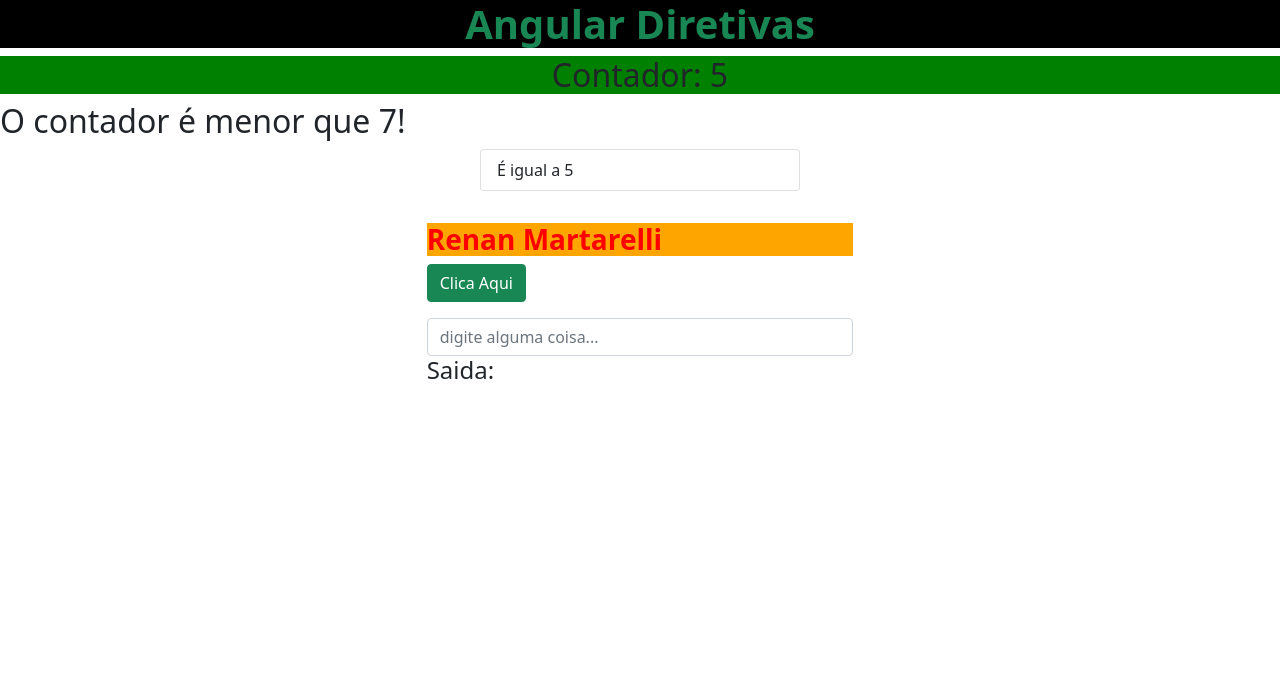
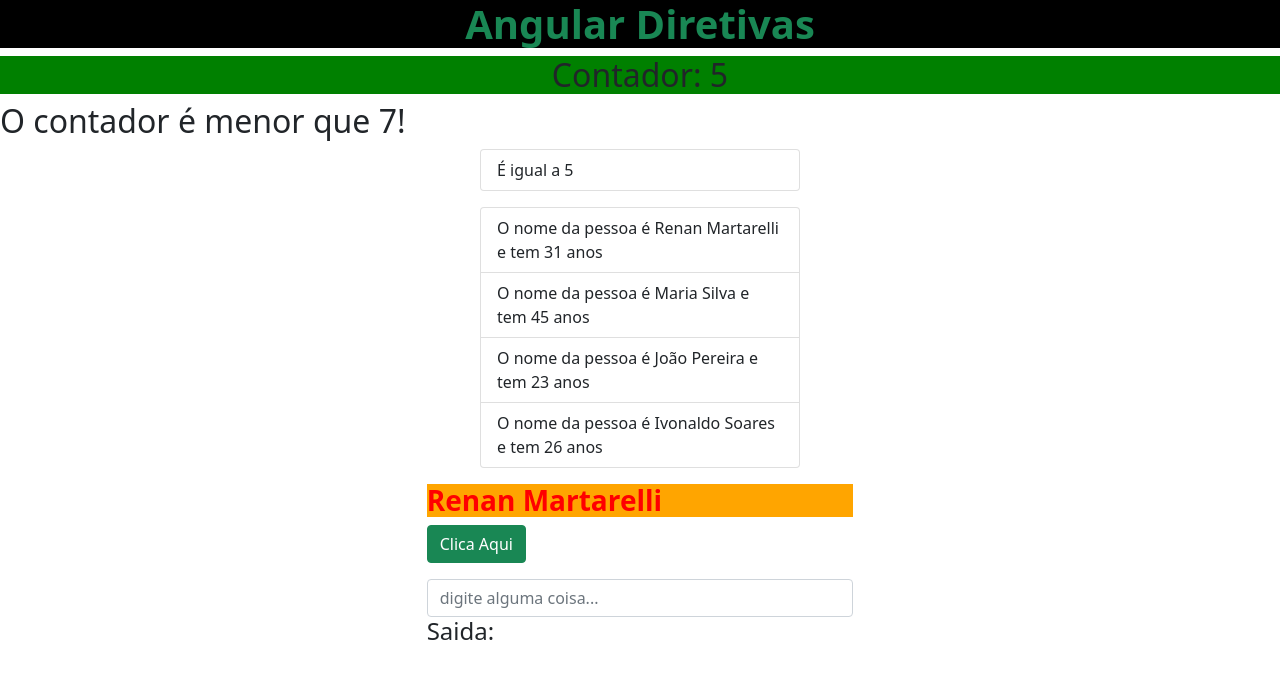
Before and after one commit to Martarelli/diretivasAngular-DIO, an Angular app in the folder diretivasAngular/: page / in a window 1280 px wide. Shown: the top 678 px of the page. Built offline with nearby package versions, Linux system fonts and the light colour scheme.

Commit message:
exibindo dados do service no app components

```diff
--- a/diretivasAngular/src/app/app.component.html
+++ b/diretivasAngular/src/app/app.component.html
@@ -23,7 +23,7 @@
 </ul>
 
 <ul class="list-group mx-auto my-3 col-3">
-  <!-- <li class="list-group-item" *ngFor="let pessoa of pessoas">O nome da pessoa é {{pessoa.nome}} {{pessoa.sobrenome}}</li> -->
+  <li class="list-group-item" *ngFor="let pessoa of pessoas">O nome da pessoa é {{pessoa.firstName}} {{pessoa.lastName}} e tem {{pessoa.age}} anos</li>
 </ul>
 
 <div class="col-4 mx-auto my-3">
--- a/diretivasAngular/src/app/app.component.ts
+++ b/diretivasAngular/src/app/app.component.ts
@@ -1,5 +1,6 @@
+import { Component, OnInit } from '@angular/core';
+
 import { PeopleService } from './shared/services/people.service';
-import { Component, OnInit } from '@angular/core';
 
 @Component({
   selector: 'app-root',
@@ -12,14 +13,20 @@ export class AppComponent implements OnInit{
   nome:string = 'Renan Martarelli';
   text:string = '';
 
-  pessoas = []
+  pessoas = [
+    {
+      firstName: '',
+      lastName: '',
+      age: 0
+    }
+  ]
 
   constructor(private peopleService: PeopleService){
 
   }
 
   ngOnInit(): void {
-      console.log(this.pessoas)
+      this.getPeople();
       let interval = setInterval(() => {
         this.count++;
         if(this.count === 10){
@@ -31,4 +38,8 @@ export class AppComponent implements OnInit{
   clicou(nome:string): void {
     console.log('Clicou em mim', nome);
   }
+
+  getPeople(){
+    this.peopleService.getPeople().subscribe(people => this.pessoas = people)
+  }
 }
```
